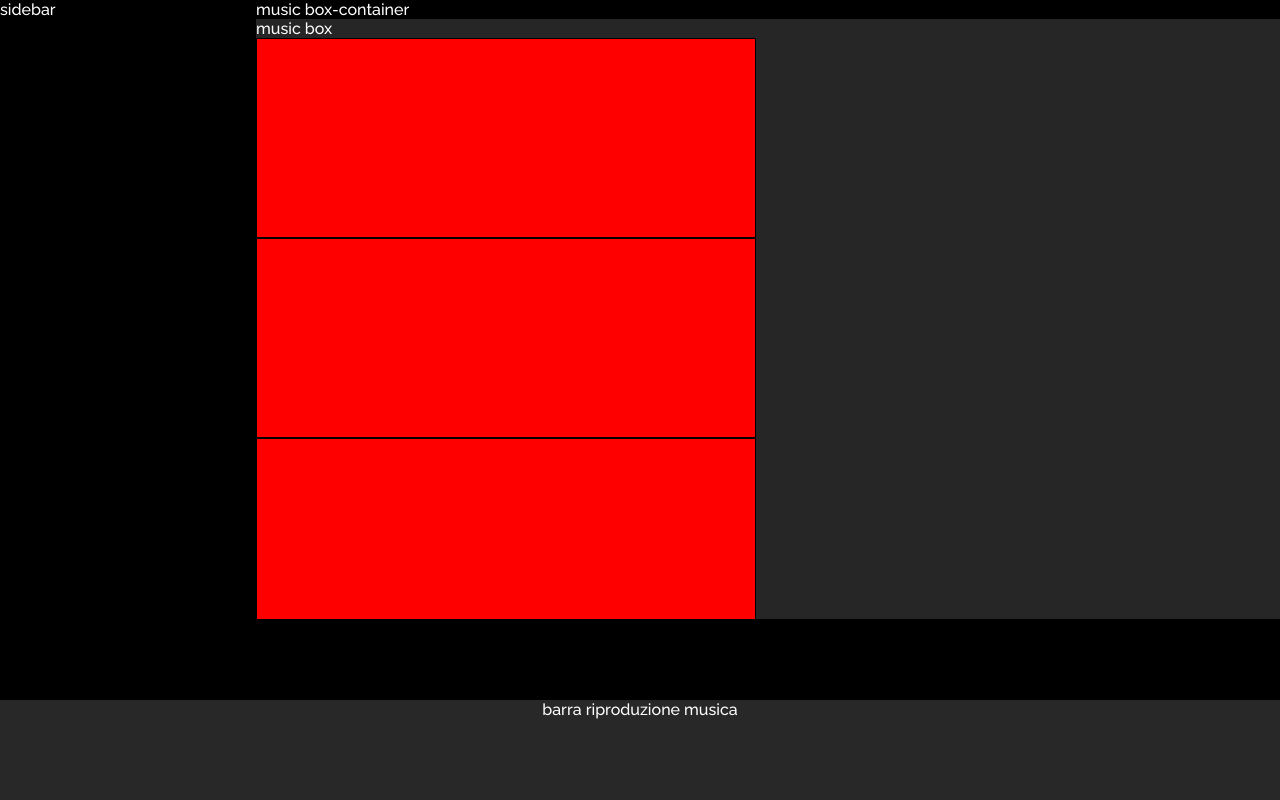
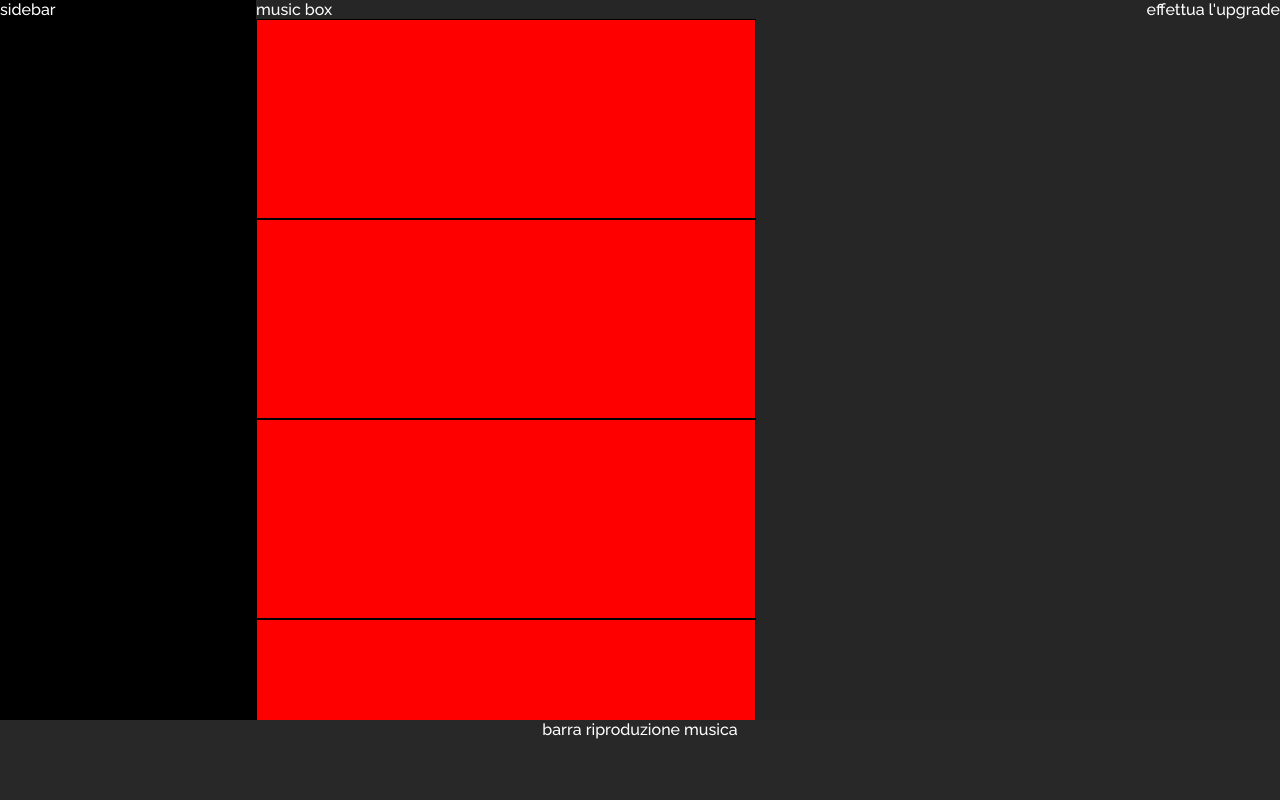
Before and after one commit to sabrina-fontana/html-css-spotifyweb, a plain HTML site: page index.html in a window 1280 px wide. Drawn offline with Linux system fonts and the light colour scheme.

Commit message:
inserimento upgrade fixed

```diff
--- a/css/style.css
+++ b/css/style.css
@@ -28,20 +28,29 @@
   text-align: center;
 }
 
+/* UPGRADE BUTTON */
+.upgrade {
+  position: fixed;
+  right: 0;
+  z-index: 1;
+}
+
 /* SIDEBAR */
 .sidebar {
   width: 20%;
 }
 
-/* MUSIC BOX */
-.music-box-container {
-  width: 80%;
+.main {
+  height: 100%
 }
 
+
+/* MUSIC BOX */
 .music-box {
+  width: 80%;
+  height: 100%;
   background-color: #262626;
   overflow-y: auto;
-  height: 600px;
 }
 
 .box {
@@ -53,7 +62,7 @@
 
 /* BARRA RIPRODUZIONE MUSICA */
 .music-player {
-  height: 100px;
+  height: 80px;
   width: 100%;
   background-color: #282828;
   position: absolute;
--- a/index.html
+++ b/index.html
@@ -12,13 +12,15 @@
   <body>
     <!-- WRAPPER DELLA PAGINA -->
     <div class="wrapper">
+      <!-- UPGRADE BUTTON -->
+      <div class="upgrade">
+        effettua l'upgrade
+      </div>
       <!-- CONTENITORE PRINCIPALE -->
-      <div class="clearfix">
+      <div class="clearfix main">
         <div class="fl sidebar">
           sidebar
         </div>
-        <div class="fl music-box-container">
-          music box-container
         <div class="music-box">
           music box
           <div class="box"></div>
@@ -28,7 +30,6 @@
           <div class="box"></div>
         </div>
       </div>
-      </div>
       <div class="music-player text-center">
         barra riproduzione musica
       </div>
```
Lines whose indentation alone changed are shown as unchanged.
